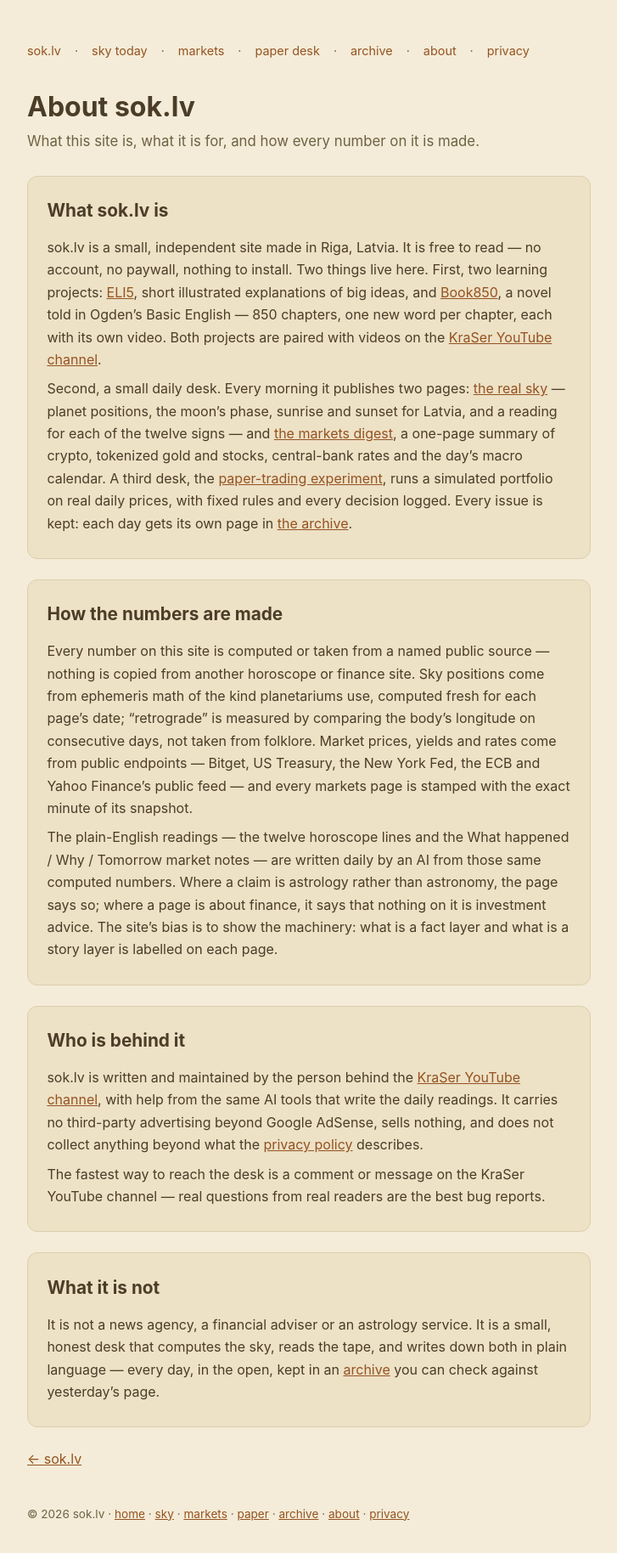
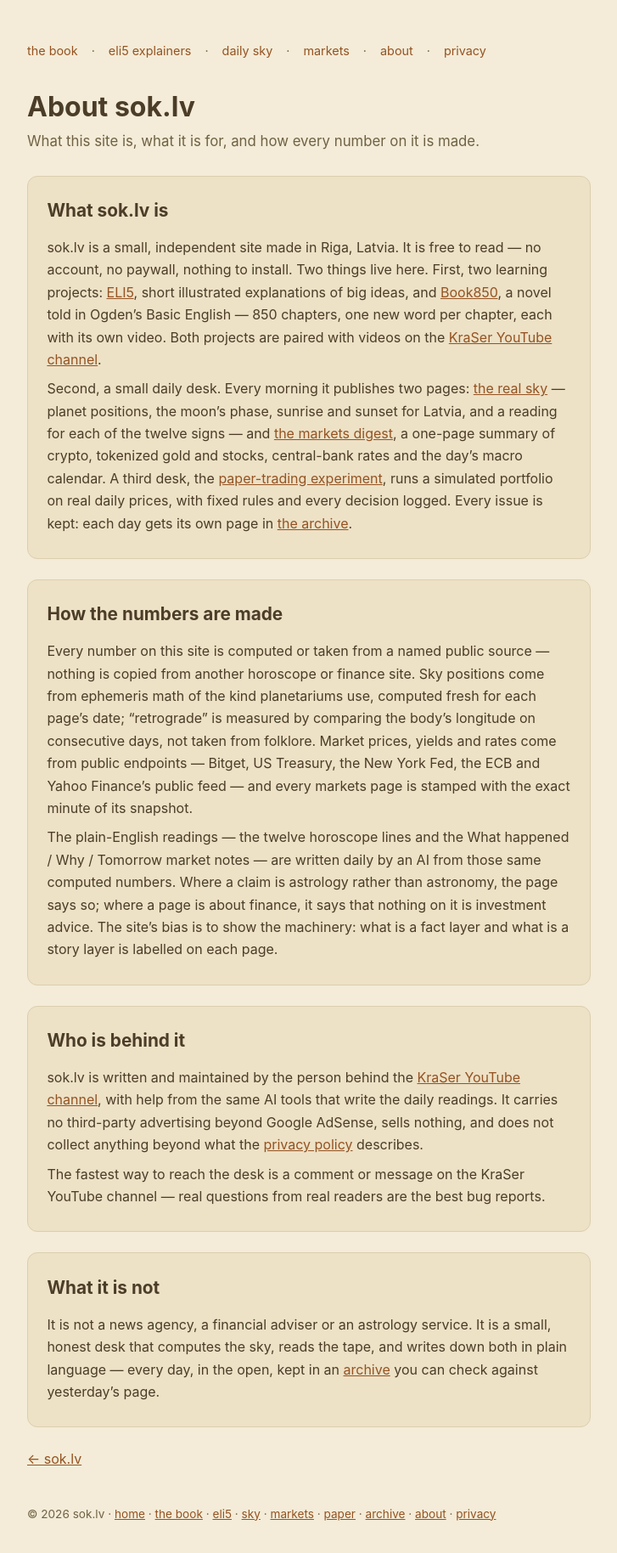
Before and after one commit to soklv/soklv.github.io, a plain HTML site: page about/index.html in a window 1280 px wide. Shown: the whole page at 85% size, without its empty margins (276-1003 px from the left). Drawn offline with Linux system fonts and the light colour scheme.

Commit message:
about: nav/footer restored to book-first menu (was reverted by mode-fix checkout during 1aff059)

```diff
--- a/about/index.html
+++ b/about/index.html
@@ -43,7 +43,7 @@ footer{color:var(--mut);font-size:.85rem;margin-top:2.5rem}
 </head>
 <body>
 <main>
-<nav class="nav" aria-label="Site"><a href="https://www.sok.lv/">sok.lv</a> &middot; <a href="https://www.sok.lv/horoscope/">sky today</a> &middot; <a href="https://www.sok.lv/markets/">markets</a> &middot; <a href="https://www.sok.lv/paper/">paper desk</a> &middot; <a href="https://www.sok.lv/archive/">archive</a> &middot; <a href="https://www.sok.lv/about/">about</a> &middot; <a href="https://www.sok.lv/privacy/">privacy</a></nav>
+<nav class="nav" aria-label="Site"><a href="https://be850.sok.lv/">the book</a> &middot; <a href="https://eli5.sok.lv/">eli5 explainers</a> &middot; <a href="https://www.sok.lv/horoscope/">daily sky</a> &middot; <a href="https://www.sok.lv/markets/">markets</a> &middot; <a href="https://www.sok.lv/about/">about</a> &middot; <a href="https://www.sok.lv/privacy/">privacy</a></nav>
 <h1>About sok.lv</h1>
 <p class="sub">What this site is, what it is for, and how every number on it is made.</p>
 
@@ -71,7 +71,7 @@ footer{color:var(--mut);font-size:.85rem;margin-top:2.5rem}
 </div>
 
 <p><a href="https://www.sok.lv/">&larr; sok.lv</a></p>
-<footer>&copy; 2026 sok.lv &middot; <a href="https://www.sok.lv/">home</a> &middot; <a href="https://www.sok.lv/horoscope/">sky</a> &middot; <a href="https://www.sok.lv/markets/">markets</a> &middot; <a href="https://www.sok.lv/paper/">paper</a> &middot; <a href="https://www.sok.lv/archive/">archive</a> &middot; <a href="https://www.sok.lv/about/">about</a> &middot; <a href="https://www.sok.lv/privacy/">privacy</a></footer>
+<footer>&copy; 2026 sok.lv &middot; <a href="https://www.sok.lv/">home</a> &middot; <a href="https://be850.sok.lv/">the book</a> &middot; <a href="https://eli5.sok.lv/">eli5</a> &middot; <a href="https://www.sok.lv/horoscope/">sky</a> &middot; <a href="https://www.sok.lv/markets/">markets</a> &middot; <a href="https://www.sok.lv/paper/">paper</a> &middot; <a href="https://www.sok.lv/archive/">archive</a> &middot; <a href="https://www.sok.lv/about/">about</a> &middot; <a href="https://www.sok.lv/privacy/">privacy</a></footer>
 </main>
 </body>
 </html>
```
